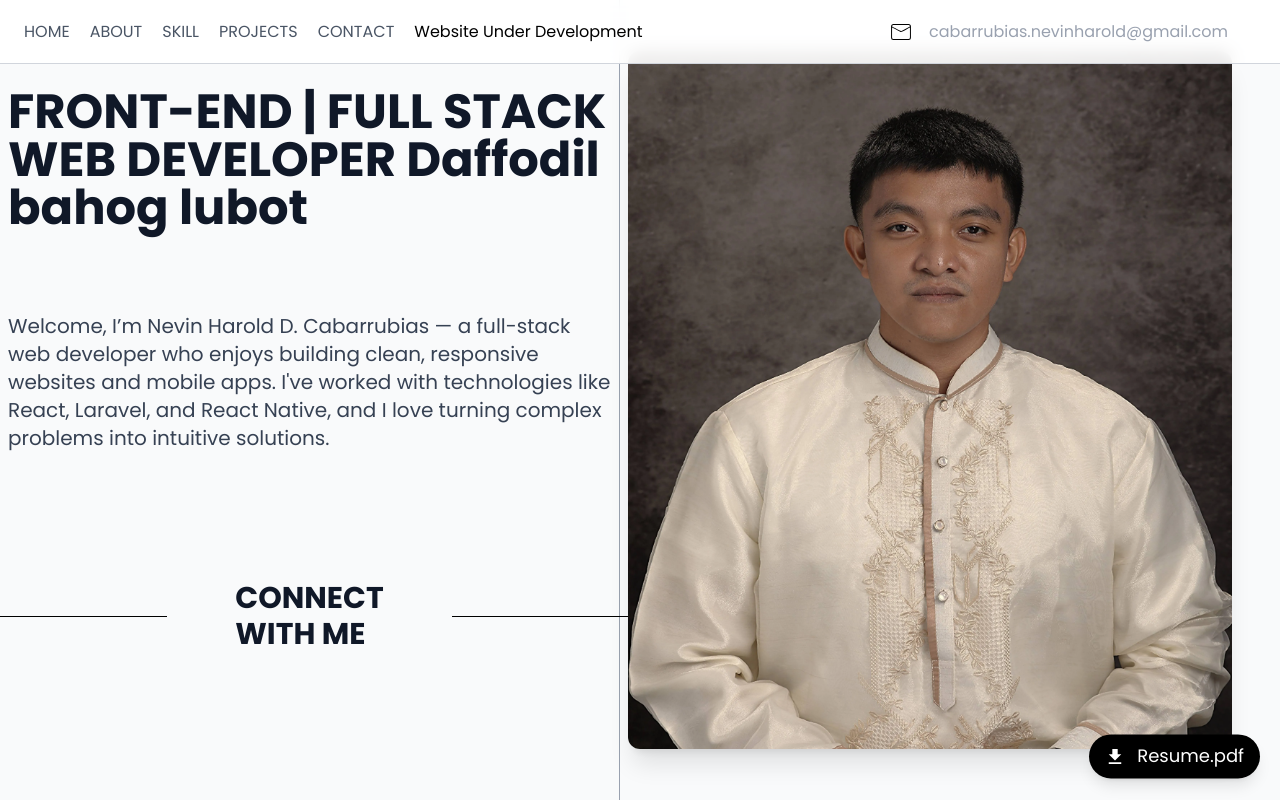
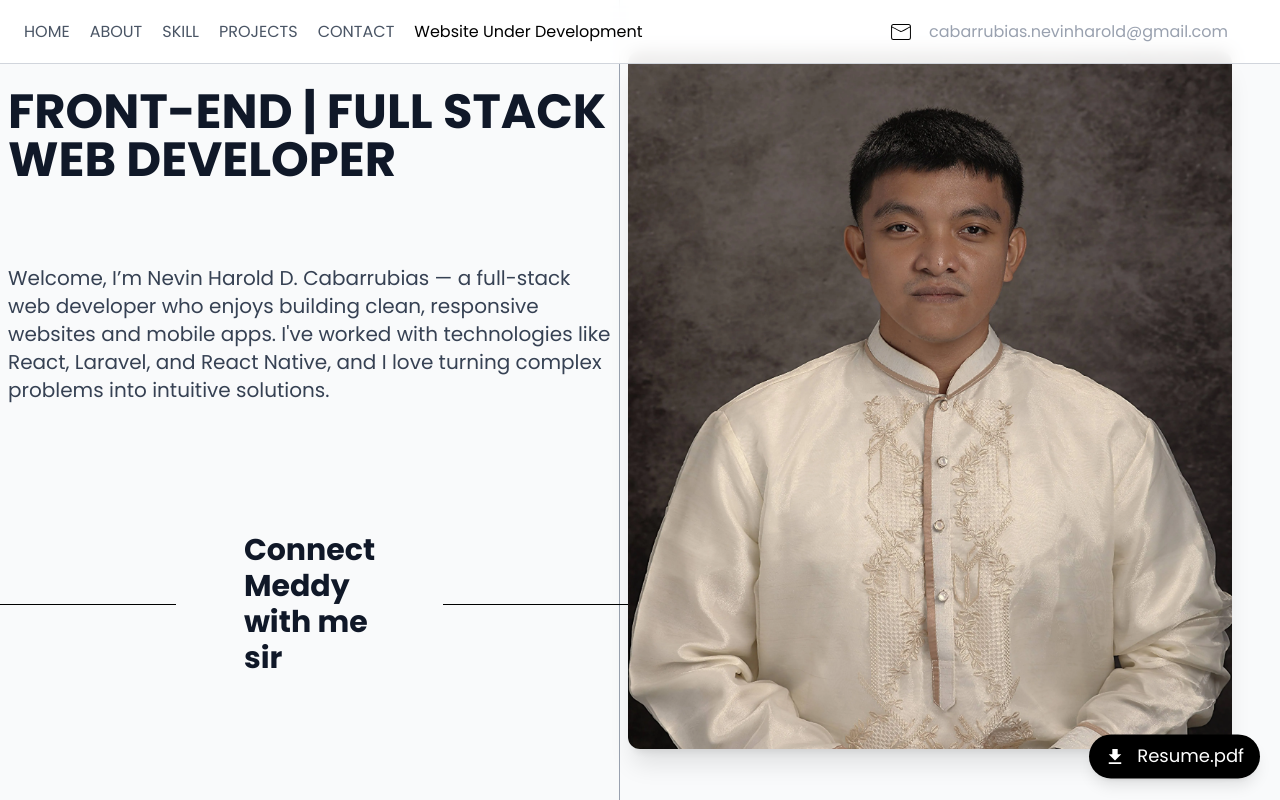
Before and after one commit to nevinharold90/My-Portfolio, a React (Vite) app: page / in a window 1280 px wide. Built offline with nearby package versions, Linux system fonts and the light colour scheme.

Commit message:
Sample for the time being

```diff
--- a/src/pages/Home.jsx
+++ b/src/pages/Home.jsx
@@ -126,7 +126,7 @@ const Home = () => {
                         {/* Home */}
                         <div className="flex flex-col fade-in ">
                             <h1 className='fade-in delay-1 gap-1 text-5xl text-left mt-20 font-bold text-gray-900'>
-                                FRONT-END | FULL STACK WEB DEVELOPER Daffodil bahog lubot
+                                FRONT-END | FULL STACK WEB DEVELOPER
                             </h1>
                             <p className='fade-in delay-1 text-xl mt-20 text-gray-700  '>
                                 Welcome, I’m Nevin Harold D. Cabarrubias — a full-stack web developer who enjoys building clean, responsive websites and mobile apps. I've worked with technologies like React, Laravel, and React Native, and I love turning complex problems into intuitive solutions.
@@ -139,7 +139,7 @@ const Home = () => {
                                 </h1>
                             </div>
                             <h1 className='fade-in delay-2 duration-500 p-2 text-3xl  text-gray-900 font-bold cursor-default  '>
-                               CONNECT WITH ME
+                               Connect Meddy with me sir
                             </h1>
                             <div className="justify-center flex items-center">
                                 <h1 className='h-[0.5px] w-[200px] bg-black'>
```
